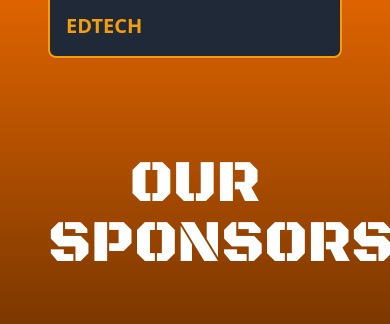
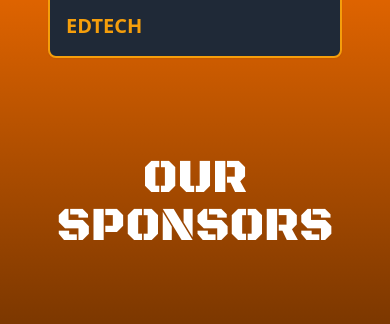
Before and after one commit to himuexe/Hack_Of_Duty, a React (Create React App) app: page / in a window 390 px wide. Shown: the part 5173-5497 px from the top of the page. Built offline with nearby package versions, Linux system fonts and the light colour scheme.

Commit message:
Sponsors heading responsiveness

```diff
--- a/src/App.js
+++ b/src/App.js
@@ -120,7 +120,7 @@ const App = () => {
 
       <div className="px-12 py-6 mb-8">
         <h2
-          className="text-6xl mb-6 text-white text-center"
+          className="text-5xl lg:text-6xl mb-6 text-white text-center"
           style={{ fontFamily: "Black Ops One, sans-serif" }}
         >
           OUR SPONSORS
```
